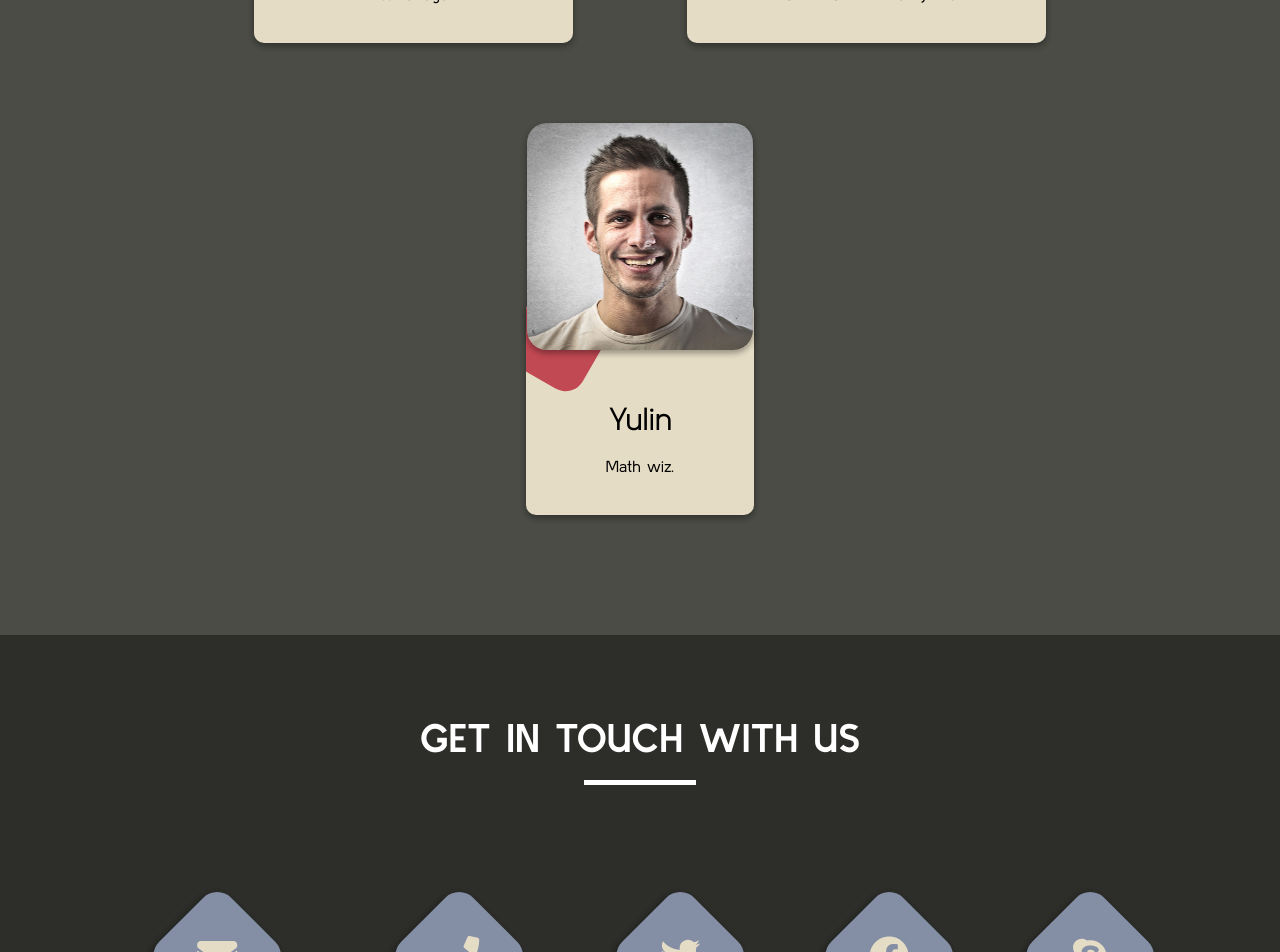
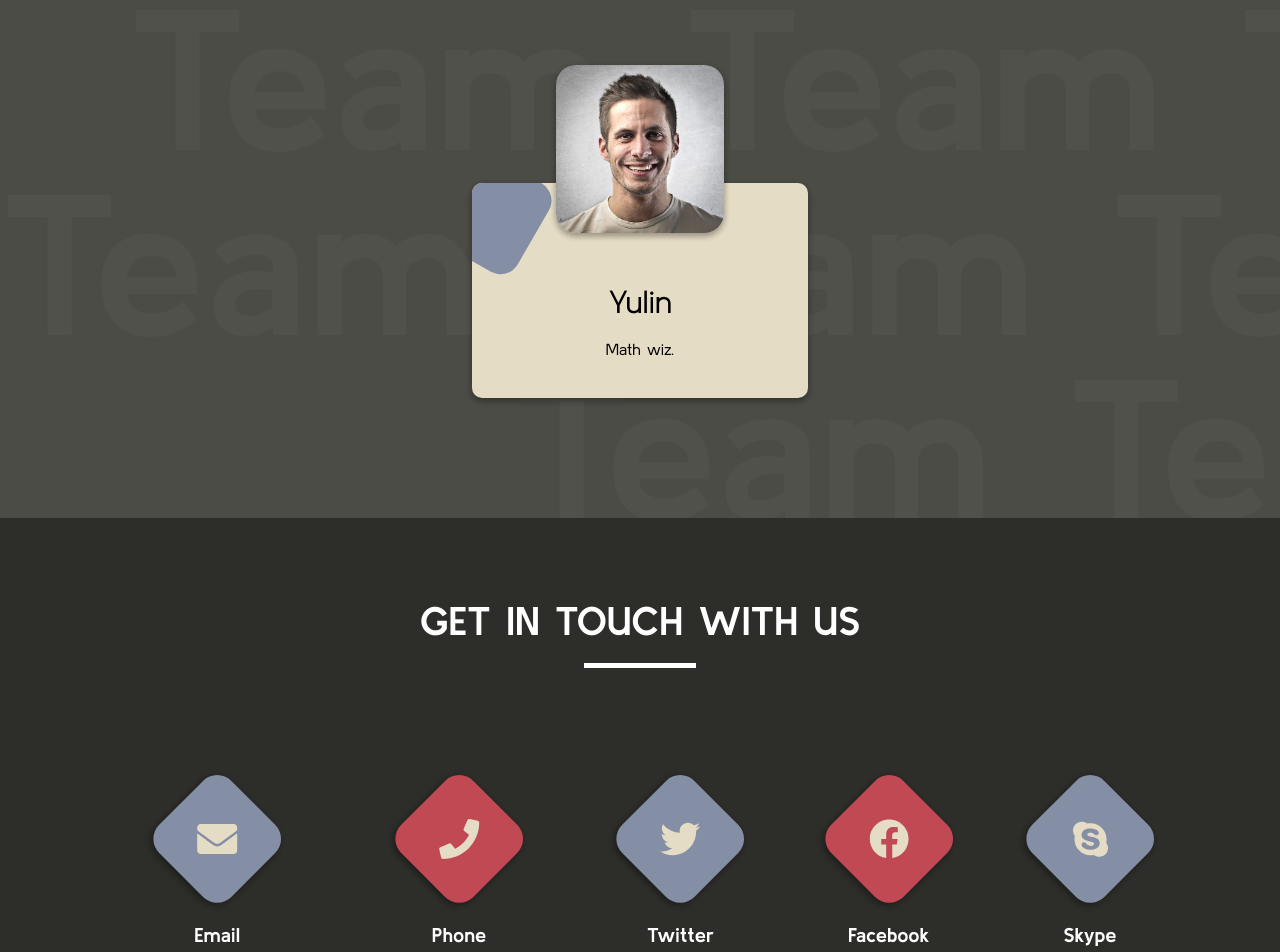
Before and after one commit to AsenCME/BPG_Website, a Vue app: page /#/about in a window 1280 px wide. Shown: the part 1660-2612 px from the top of the page. Built offline with nearby package versions, Linux system fonts and the light colour scheme.

Commit message:
website polished

```diff
--- a/src/components/aboutus-components/Contact.vue
+++ b/src/components/aboutus-components/Contact.vue
@@ -1,6 +1,6 @@
 <template>
   <div class="contact">
-    <div class="square">
+    <div class="square" :class="{'other': index%2==1}">
       <fa-icon class="icon" :icon="[iconType, iconName]"></fa-icon>
     </div>
     <div class="label">{{ label }}</div>
@@ -9,7 +9,7 @@
 </template>
 
 <script>
-export default { props: ["iconType", "iconName", "label", "info"] };
+export default { props: ["iconType", "iconName", "label", "info", "index"] };
 </script>
 
 <style lang="scss" scoped>
@@ -25,18 +25,44 @@ export default { props: ["iconType", "iconName", "label", "info"] };
     width: 8vmax;
     height: 8vmax;
     background-color: $base-color-light;
-    box-shadow: $shadow-2;
     border-radius: 20px;
     transform: rotate(45deg);
     margin-bottom: calc(1vw + 20px);
     display: flex;
     align-items: center;
     justify-content: center;
+    position: relative;
+
+    cursor: pointer;
+    box-shadow: $shadow-2;
+    transition: 0.3s $easer;
+
+    &:hover {
+      box-shadow: $shadow-hover;
+      transform: rotate(0deg);
+
+      &.other {
+        transform: rotate(90deg);
+        .icon {
+          transform: rotate(-90deg);
+        }
+      }
+
+      .icon {
+        transform: rotate(0deg);
+      }
+    }
 
     .icon {
+      position: absolute;
       transform: rotate(-45deg);
       color: $complementary-color;
       font-size: 40px;
+      transition: 0.3s $easer;
+    }
+
+    &.other {
+      background-color: $secondary-color;
     }
   }
 
--- a/src/components/aboutus-components/Teammate.vue
+++ b/src/components/aboutus-components/Teammate.vue
@@ -1,10 +1,12 @@
 <template>
+  <div class="teammate-wrapper">
     <div class="teammate-container">
       <img class="image" :src="imageURL" />
       <div class="text-container">
         <div class="name">{{ name }}</div>
         <div class="bio">{{ bio }}</div>
         <div class="square"></div>
+      </div>
     </div>
   </div>
 </template>
@@ -15,6 +17,26 @@ export default { props: ["name", "bio", "imageURL"] };
 
 <style lang="scss" scoped>
 @import "../../styles/common";
+
+.teammate-wrapper {
+  box-sizing: border-box;
+  display: flex;
+  align-items: center;
+  justify-content: center;
+  margin: $frame / 2 20px;
+  width: 30%;
+
+  &.leader {
+    width: 100%;
+    .teammate-container {
+      .text-container {
+        .square {
+          background-color: $secondary-color;
+        }
+      }
+    }
+  }
+
   .teammate-container {
     display: flex;
     align-items: center;
@@ -31,10 +53,12 @@ export default { props: ["name", "bio", "imageURL"] };
       z-index: 10;
     }
     .text-container {
+      box-sizing: border-box;
       position: relative;
       border-radius: 10px;
       box-shadow: $shadow-2;
-    padding: $frame / 2 $frame;
+      padding: $frame / 2;
+      width: 100%;
       padding-top: 100px;
       background-color: $complementary-color;
       overflow: hidden;
@@ -57,9 +81,10 @@ export default { props: ["name", "bio", "imageURL"] };
         height: 8vw;
         border-radius: 20px;
         transform: rotate(30deg);
-      background-color: $secondary-color;
+        background-color: $base-color-light;
         z-index: -1;
       }
     }
   }
+}
 </style>
--- a/src/components/learn-more-components/Reason.vue
+++ b/src/components/learn-more-components/Reason.vue
@@ -1,6 +1,8 @@
 <template>
   <div class="reason">
-    <div class="square" :class="{'other': index % 2 == 1}"></div>
+    <div class="square" :class="{'other': index % 2 == 1}">
+      <div class="square inner"></div>
+    </div>
     <div class="text-container">
       <div class="text">{{ text }}</div>
       <div class="explanation">
@@ -23,11 +25,20 @@ export default { props: ["text", "explanation", "index"] };
   margin-bottom: calc(2vw + 20px);
 
   .square {
+    display: flex;
+    align-self: center;
+    justify-content: center;
     width: 5vw;
     height: 5vw;
     background-color: $base-color-light;
     transform: rotate(45deg);
     border-radius: 20px;
+
+    .inner {
+      transform: scale(0.5) rotate(45deg);
+      border-radius: 50%;
+      background-color: $base-color;
+    }
 
     &.other {
       background-color: $secondary-color;
--- a/src/store/state.js
+++ b/src/store/state.js
@@ -53,7 +53,7 @@ const state = {
                 "The more you rate the more likely you are to get checked for a ticket. And declared a Schwarzfahrer and ger fined for 60 Euro. You're welcome!",
         },
     ],
-    teamMembers: [
+    team: [
         {
             leader: true,
             name: "Asen Georgiev",
--- a/src/styles/aboutus.scss
+++ b/src/styles/aboutus.scss
@@ -17,6 +17,7 @@
         background-color: $complementary-color;
         width: 20%;
         margin-top: 50px;
+        @include line-animation(5s);
     }
     .square {
         z-index: -1;
@@ -38,6 +39,8 @@
 }
 
 .team-container {
+    position: relative;
+    overflow: hidden;
     display: flex;
     align-items: center;
     justify-content: center;
@@ -46,10 +49,12 @@
     padding: $frame;
 
     .teammate-wrapper {
+        box-sizing: border-box;
         display: flex;
         align-items: center;
         justify-content: center;
-        margin: $frame / 2 0px;
+        margin: $frame / 2 20px;
+        width: 30%;
 
         &.leader {
             width: 100%;
--- a/src/views/AboutUs.vue
+++ b/src/views/AboutUs.vue
@@ -16,14 +16,16 @@
 
     <!-- Team -->
     <div class="team-container">
-      <div
+      <PatternBG text="Team Team Team" repeat="10" />
+      <Teammate
         class="teammate-wrapper"
-        v-for="member in $store.state.teamMembers"
+        v-for="member in $store.state.team"
         :key="member.name"
-        :class="{ leader: member.leader }"
-      >
-        <Teammate :name="member.name" :bio="member.bio" :imageURL="member.imageURL" />
-      </div>
+        :class="{ 'leader': member.leader }"
+        :name="member.name"
+        :bio="member.bio"
+        :imageURL="member.imageURL"
+      />
     </div>
 
     <!-- Contacts -->
@@ -40,6 +42,7 @@
           :iconName="contact.iconName"
           :label="contact.label"
           :info="contact.info"
+          :index="index"
         />
       </div>
     </div>
@@ -49,7 +52,8 @@
 <script>
 import Teammate from "../components/aboutus-components/Teammate";
 import Contact from "../components/aboutus-components/Contact";
-export default { components: { Teammate, Contact } };
+import PatternBG from "../components/common/PatternBG";
+export default { components: { Teammate, Contact, PatternBG } };
 </script>
 
 <style lang="scss" scoped>
```
Lines whose indentation alone changed are shown as unchanged.
